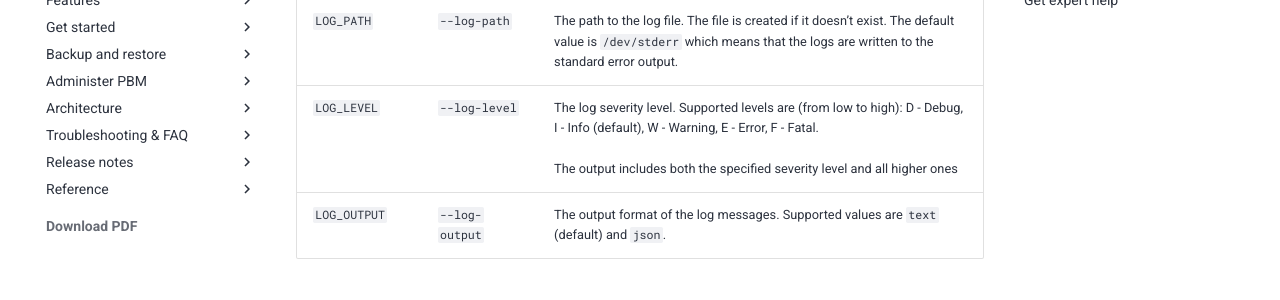
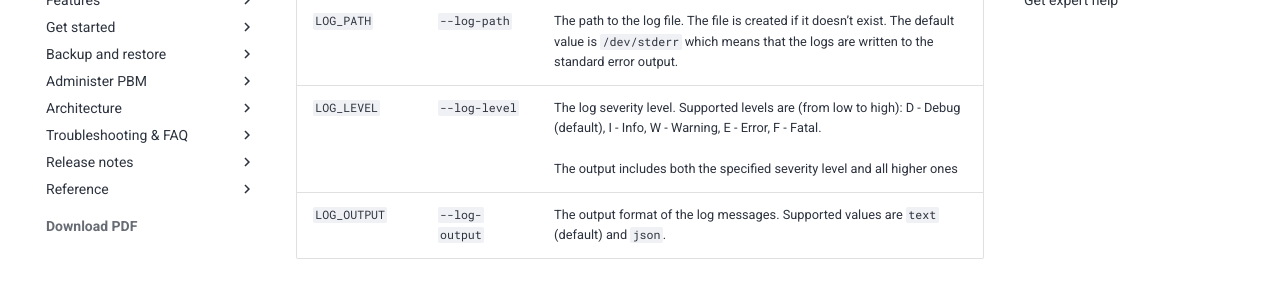
Before and after one commit to percona/pbm-docs, an MkDocs documentation site: the page built from docs/manage/logpath.md, in a window 1280 px wide and 900 px high, scrolled down 555 px. Shown: the part 160-460 px from the top of the window. Built offline with MkDocs 1.6.1 and Material for MkDocs 9.7.7, drawn with Linux system fonts in a browser that asks for light colours; nearby versions of some CDN libraries; comment, search, counter and statistics services are not loaded.

```diff
--- a/docs/manage/logpath.md
+++ b/docs/manage/logpath.md
@@ -20,7 +20,7 @@ You can define a logging configuration either via the command line flags or via
 | Environment variable | Command line flag | Description |
 |----------------------|-------------------|-------------|
 | `LOG_PATH` | `--log-path` | The path to the log file. The file is created if it doesn't exist. The default value is `/dev/stderr` which means that the logs are written to the standard error output. |
-| `LOG_LEVEL` | `--log-level` | The log severity level. Supported levels are (from low to high): D - Debug, I - Info (default), W - Warning, E - Error, F - Fatal.<br><br> The output includes both the specified severity level and all higher ones |
+| `LOG_LEVEL` | `--log-level` | The log severity level. Supported levels are (from low to high): D - Debug (default), I - Info, W - Warning, E - Error, F - Fatal.<br><br> The output includes both the specified severity level and all higher ones |
 | `LOG_OUTPUT`| `--log-output` | The output format of the log messages. Supported values are `text` (default) and `json`. |
 
 ## Example
```
